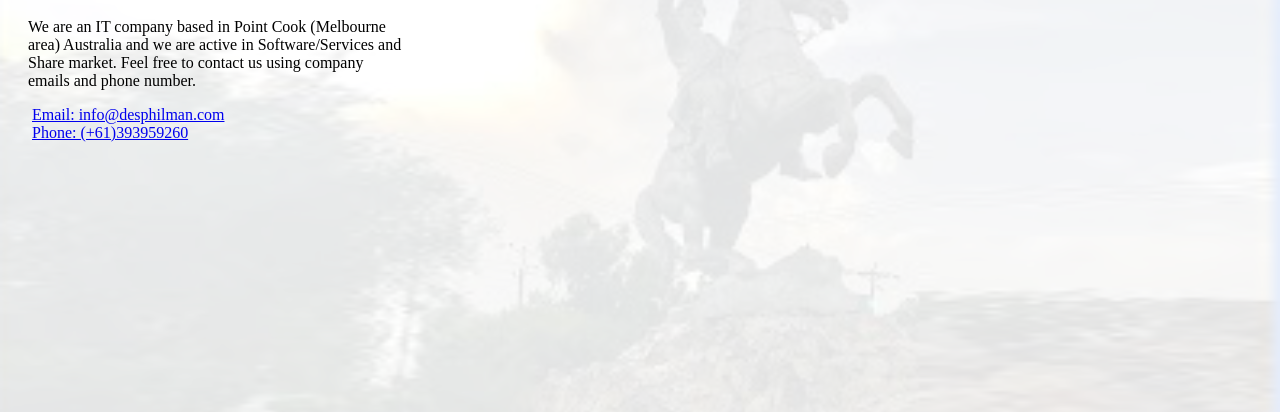
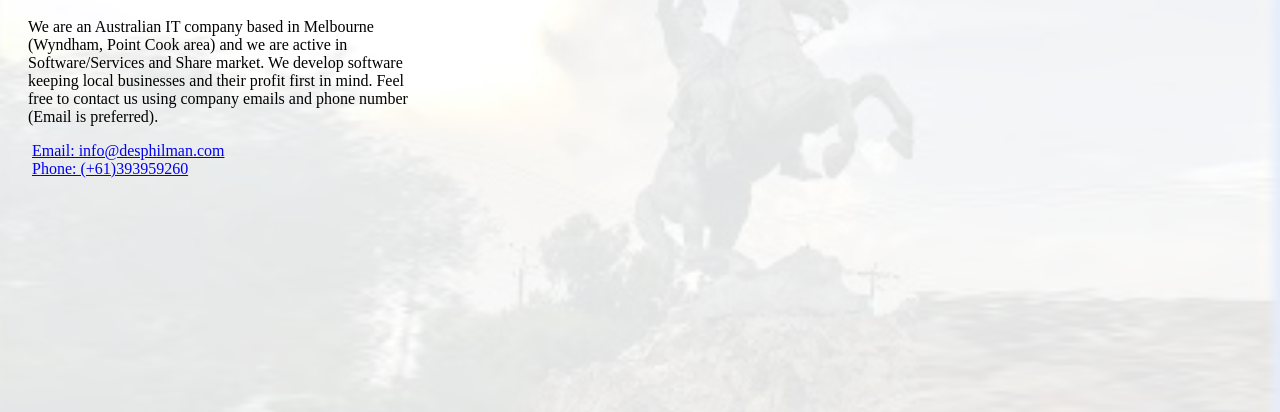
Before and after one commit to Desphilman/website, a plain HTML site: page html/index.html in a window 1280 px wide. Shown: the part 388-800 px from the top of the page. Drawn offline with Linux system fonts and the light colour scheme.

Commit message:
docs(text): update text for desphilman introduction

```diff
--- a/html/index.html
+++ b/html/index.html
@@ -14,10 +14,11 @@
 		<div class="main-contents">
 			<h1>Welcome to Desphilman Pty Ltd home</h1>
 			<p>
-				We are an IT company based in Point Cook (Melbourne area)
-				Australia and we are active in Software/Services and Share
-				market. Feel free to contact us using company emails and phone
-				number.
+				We are an Australian IT company based in Melbourne (Wyndham,
+				Point Cook area) and we are active in Software/Services and
+				Share market. We develop software keeping local businesses and
+				their profit first in mind. Feel free to contact us using
+				company emails and phone number (Email is preferred).
 			</p>
 			<a href="mailto:info@desphilman.com"> Email: info@desphilman.com</a>
 			<br />
```
